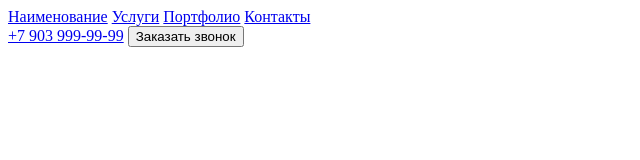
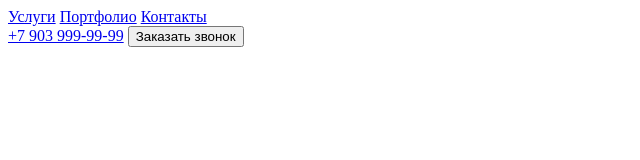
Before and after one commit to Normandy93/special-app, a plain HTML site: page index.html in a window 1280 px wide. Shown: the whole page, without its empty margins (0-640 px from the left). Drawn offline with Linux system fonts and the light colour scheme.

Commit message:
names removed

```diff
--- a/index.html
+++ b/index.html
@@ -10,7 +10,6 @@
 <body>
     <header>
         <nav>
-            <a href="names">Наименование</a>
             <a href="#services">Услуги</a>
             <a href="#portfolio">Портфолио</a>
             <a href="#contacts">Контакты</a>
```
